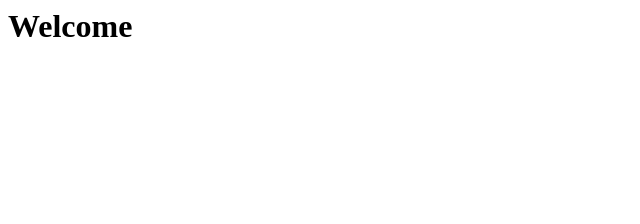
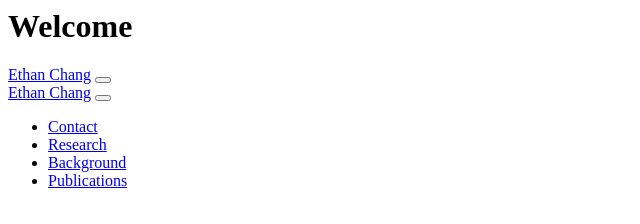
Before and after one commit to calebyounan/calebyounan.github.io, a plain HTML site: page index.html in a window 1280 px wide. Shown: the whole page, without its empty margins (0-640 px from the left). Drawn offline with Linux system fonts and the light colour scheme.

Commit message:
Implement navigation bar in index.html
Added a navigation bar with links to various sections.

```diff
--- a/index.html
+++ b/index.html
@@ -3,3 +3,29 @@
   <body>
     <h1>Welcome</h1>
   </body>
+
+    <nav class="navbar container" aria-label="Primary navigation">
+      <a class="site-logo" href="#top">Ethan Chang</a>
+
+      <button class="nav-toggle" type="button" aria-expanded="false" aria-controls="nav-menu" aria-label="Open menu">
+        <span></span>
+        <span></span>
+        <span></span>
+      </button>
+<header class="site-header">
+    <nav class="navbar container" aria-label="Primary navigation">
+      <a class="site-logo" href="#top">Ethan Chang</a>
+
+      <button class="nav-toggle" type="button" aria-expanded="false" aria-controls="nav-menu" aria-label="Open menu">
+        <span></span>
+        <span></span>
+        <span></span>
+      </button>
+
+      <ul class="nav-menu" id="nav-menu">
+        <li><a href="#contact">Contact</a></li>
+        <li><a href="#research">Research</a></li>
+        <li><a href="#background">Background</a></li>
+        <li><a href="#publications">Publications</a></li>
+      </ul>
+    </nav>
```
